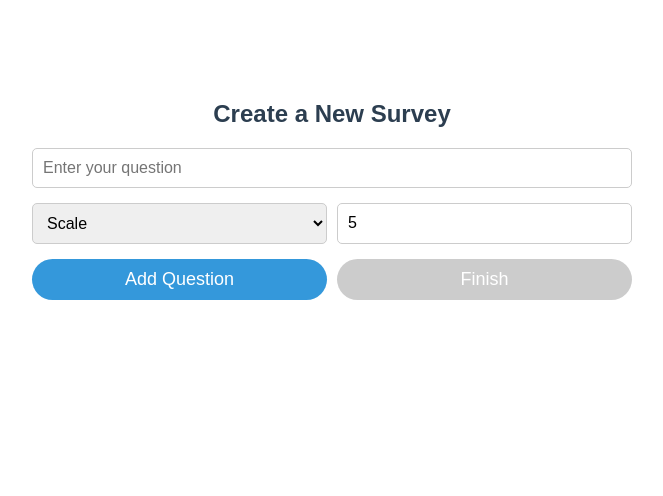
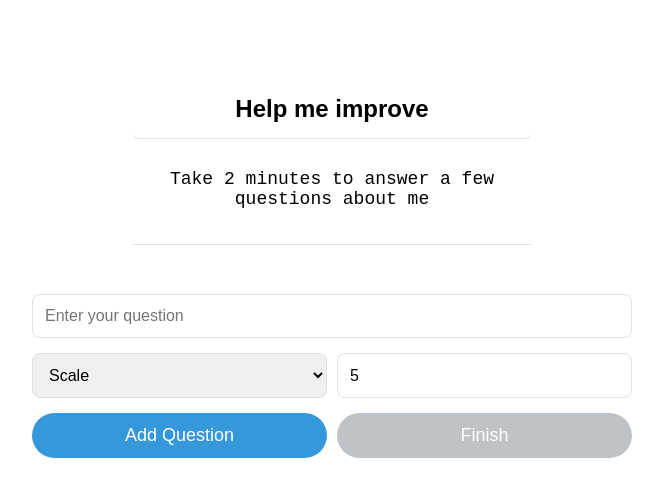
Before and after one commit to codevalley/percept, a Vue app in the folder webapp/: page / in a window 1280 px wide. Both pictures are taken after a click on the button "Create". Shown: the top 496 px of the page, without its empty margins (308-971 px from the left). Built offline with nearby package versions, Linux system fonts and the light colour scheme.

Commit message:
Improved styling for create survey, added title and description

```diff
--- a/webapp/src/components/CreateView.vue
+++ b/webapp/src/components/CreateView.vue
@@ -1,6 +1,24 @@
 <template>
   <div class="create">
-    <h2>{{ creationStage === 'questions' ? 'Create a New Survey' : 'Complete Your Survey' }}</h2>
+    <!-- Survey Title and Description Section -->
+    <div class="survey-info">
+      <input
+        v-model="surveyTitle"
+        type="text"
+        class="survey-title-input"
+        required
+      >
+      <textarea
+        v-model="surveyDescription"
+        class="survey-description-input"
+        maxlength="240"
+      ></textarea>
+    </div>
+
+    <!-- Guidance for creator answers -->
+    <div v-if="creationStage === 'completion'" class="creator-guidance">
+      Can you answer these yourself first?
+    </div>
 
     <!-- Question Creation Stage -->
     <div v-if="creationStage === 'questions'" class="question-creation">
@@ -75,6 +93,8 @@ export default {
   data() {
     return {
       creationStage: 'questions',
+      surveyTitle: 'Help me improve',
+      surveyDescription: 'Take 2 minutes to answer a few questions about me',
       newQuestion: {
         text: '',
         response_type: 'scale',
@@ -124,8 +144,8 @@ export default {
       this.errorMessage = '';
       try {
         const surveyData = {
-          title: "New Survey",
-          description: "Survey created via Backfeed",
+          title: this.surveyTitle || "Untitled Survey",
+          description: this.surveyDescription || "No description provided",
           questions: this.questions.map((q, index) => ({
             ...q,
             creator_answer: this.creatorAnswers[index]
@@ -156,10 +176,61 @@ export default {
 </script>
 
 <style scoped>
+body {
+  font-family: -apple-system, BlinkMacSystemFont, 'Segoe UI', 'Roboto', 'Oxygen', 'Ubuntu', 'Cantarell', 'Fira Sans', 'Droid Sans', 'Helvetica Neue', sans-serif;
+  -webkit-font-smoothing: antialiased;
+  -moz-osx-font-smoothing: grayscale;
+  color: #333;
+  line-height: 1.6;
+}
+
 .create {
   max-width: 600px;
   margin: 0 auto;
   padding: 20px;
+}
+
+.survey-info {
+  margin-bottom: 30px;
+  text-align: center;
+}
+
+.survey-title-input,
+.survey-description-input {
+  width: 100%;
+  max-width: 400px;
+  padding: 15px 0;
+  margin-bottom: 15px;
+  border: none;
+  border-bottom: 1px solid #e0e0e0;
+  font-size: 18px;
+  transition: border-color 0.3s ease;
+  text-align: center;
+  background-color: transparent;
+}
+
+.survey-title-input {
+  font-size: 24px;
+  font-weight: bold;
+}
+
+.survey-description-input {
+  height: 60px;
+  resize: none;
+}
+
+.survey-title-input:focus,
+.survey-description-input:focus {
+  outline: none;
+  border-bottom-color: #3498db;
+}
+
+.creator-guidance {
+  text-align: center;
+  font-size: 18px;
+  margin-bottom: 20px;
+  color: #3498db;
+  font-weight: bold;
 }
 
 .question-creation {
@@ -176,15 +247,21 @@ export default {
 
 input, select {
   flex: 1;
-  padding: 10px;
+  padding: 12px;
   font-size: 16px;
-  border: 1px solid #ccc;
-  border-radius: 5px;
+  border: 1px solid #e0e0e0;
+  border-radius: 8px;
+  transition: border-color 0.3s ease;
+}
+
+input:focus, select:focus {
+  outline: none;
+  border-color: #3498db;
 }
 
 .btn {
   flex: 1;
-  padding: 10px 20px;
+  padding: 12px 20px;
   font-size: 18px;
   border: none;
   border-radius: 25px;
@@ -199,7 +276,7 @@ input, select {
 }
 
 .btn:disabled {
-  background-color: #ccc;
+  background-color: #bdc3c7;
   cursor: not-allowed;
 }
 
@@ -215,7 +292,7 @@ input, select {
 
 .question-content {
   border: 1px solid #e0e0e0;
-  border-radius: 5px;
+  border-radius: 12px;
   overflow: hidden;
 }
 
@@ -223,7 +300,7 @@ input, select {
   display: flex;
   justify-content: space-between;
   align-items: center;
-  padding: 10px;
+  padding: 15px;
   background-color: #f8f8f8;
 }
 
@@ -233,8 +310,8 @@ input, select {
 
 .question-type {
   font-size: 0.8em;
-  padding: 3px 8px;
-  border-radius: 12px;
+  padding: 5px 10px;
+  border-radius: 15px;
 }
 
 .question-type.scale {
@@ -248,7 +325,7 @@ input, select {
 }
 
 .creator-answer {
-  padding: 10px;
+  padding: 15px;
   background-color: #ffffff;
 }
 
@@ -260,7 +337,7 @@ input, select {
 }
 
 .answer-btn {
-  padding: 8px 12px;
+  padding: 10px 15px;
   font-size: 14px;
   border: 1px solid #e0e0e0;
   background-color: #f5f5f5;
@@ -300,7 +377,7 @@ input, select {
   border-color: #c3e6cb;
   color: #155724;
   padding: 15px;
-  border-radius: 5px;
+  border-radius: 12px;
   margin-top: 20px;
 }
 
@@ -309,7 +386,7 @@ input, select {
   border-color: #f5c6cb;
   color: #721c24;
   padding: 15px;
-  border-radius: 5px;
+  border-radius: 12px;
   margin-top: 20px;
 }
 </style>
```
